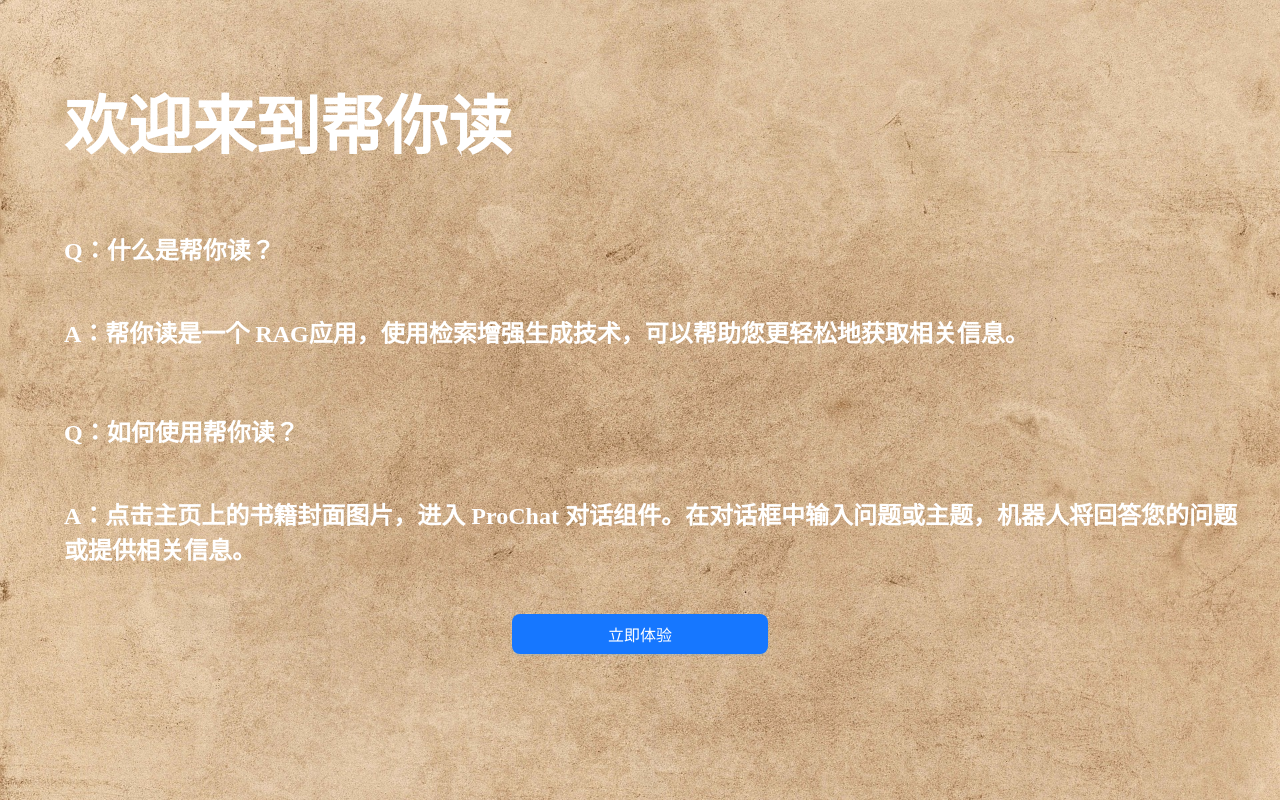
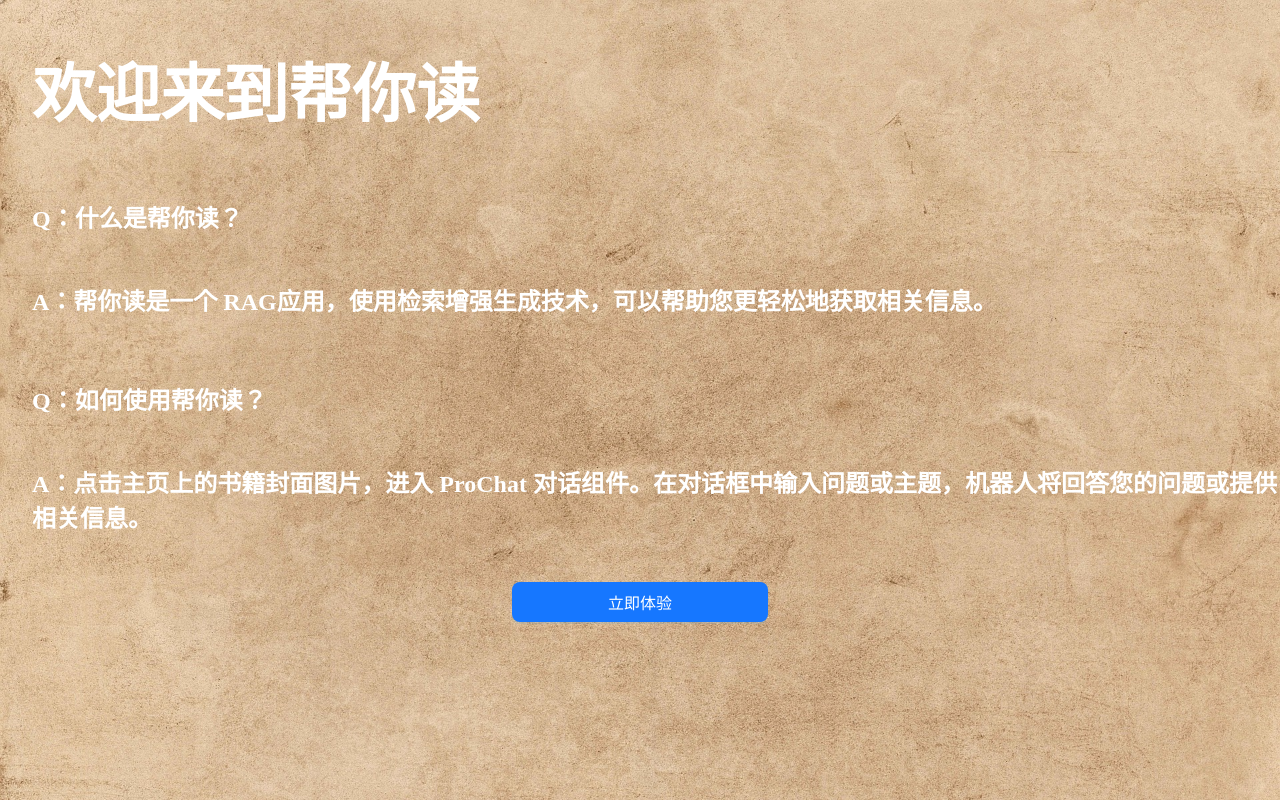
Before and after one commit to 222chaos/RAGQ-ASystem, a Next.js app: page /WelcomePage in a window 1280 px wide. Built offline with nearby package versions, Linux system fonts and the light colour scheme.

Commit message:
删除内部div的滚动条   调整按钮位置    取消padding

```diff
--- a/package.json
+++ b/package.json
@@ -6,7 +6,7 @@
     "build": "next build",
     "dev": "next dev",
     "lint": "next lint",
-    "prettier": "prettier --write \"**/*.tsx\"",
+    "prettier": "prettier --write .",
     "start": "next start"
   },
   "dependencies": {
@@ -17,6 +17,7 @@
     "antd-style": "^3.6.1",
     "body-parser": "^1.20.2",
     "express": "^4.18.2",
+    "framer-motion": "^11.0.24",
     "fs": "^0.0.1-security",
     "https-proxy-agent": "^7.0.4",
     "next": "14.1.0",
--- a/src/pages/WelcomePage.tsx
+++ b/src/pages/WelcomePage.tsx
@@ -1,6 +1,7 @@
 import React from 'react';
-import { Button, Skeleton } from 'antd';
+import { Button } from 'antd';
 import { motion } from 'framer-motion';
+
 const WelcomePage = ({ setClick }) => {
   const handleClick = () => {
     setClick(true);
@@ -9,18 +10,20 @@ const WelcomePage = ({ setClick }) => {
   return (
     <>
       <motion.div
+        initial={{ opacity: 0 }}
+        animate={{ opacity: 1 }}
         style={{
-          maxHeight: '92vh',
-          overflow: 'auto',
+          position: 'fixed',
+          width: '100%',
+          height: '100%',
           background: `url(/background6.jpg)`,
           backgroundSize: 'cover',
-          height: '100vh',
           color: '#ffffff',
           display: 'flex',
           alignItems: 'flex-start',
           justifyContent: 'flex-start',
           flexDirection: 'column',
-          padding: '2rem',
+          overflowY: 'auto',
         }}
       >
         <div style={{ marginLeft: '2rem' }}>
```
Also changed, not shown: 1 other file (tests, documents, lock files or other folders).
